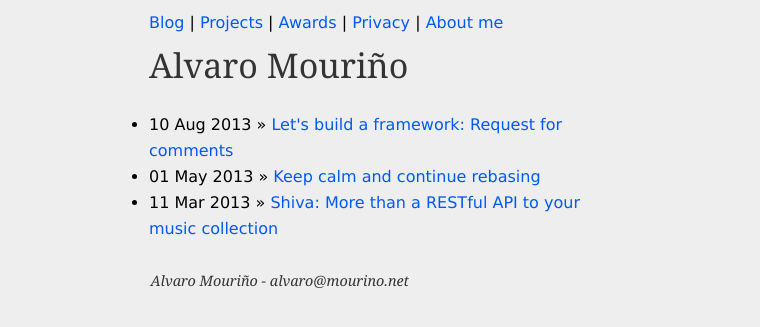
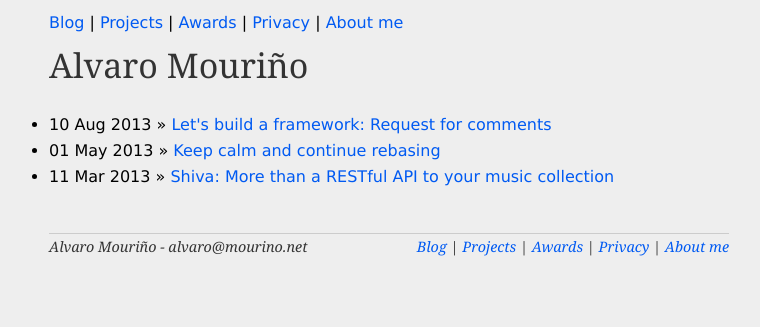
Before and after one commit to tooxie/tooxie.github.com, a Jekyll site: the page built from index.html, in a window 1280 px wide. Shown: the top 327 px of the page, without its empty margins (251-1011 px from the left). Built offline with Jekyll 4.4.1, drawn with Linux system fonts in a browser that asks for light colours; comment, search, counter and statistics services are not loaded.

Commit message:
Added footer

```diff
--- a/_layouts/default.html
+++ b/_layouts/default.html
@@ -16,7 +16,8 @@
 
         <style>
             .main {
-                margin:0 auto;  width:480px;
+                margin:0 auto;
+                width:680px;
             }
             h1 {
                 margin-bottom:1em;
@@ -44,6 +45,10 @@
             .photo img {
                 border:6px solid #CCC;
             }
+            .footer {
+                border-top:1px solid #CCC;
+                margin:3em 0 6em 0;
+            }
         </style>
     </head>
 
@@ -63,6 +68,13 @@
 
             <div class="footer note">
                 Alvaro Mouriño - alvaro@mourino.net
+                <div style="float: right">
+                    <a href="/">Blog</a> |
+                    <a href="/projects.html">Projects</a> |
+                    <a href="/awards.html">Awards</a> |
+                    <a href="/privacy.html">Privacy</a> |
+                    <a href="/about.html">About me</a>
+                </div>
             </div>
         </div>
         <!-- Piwik -->
```
